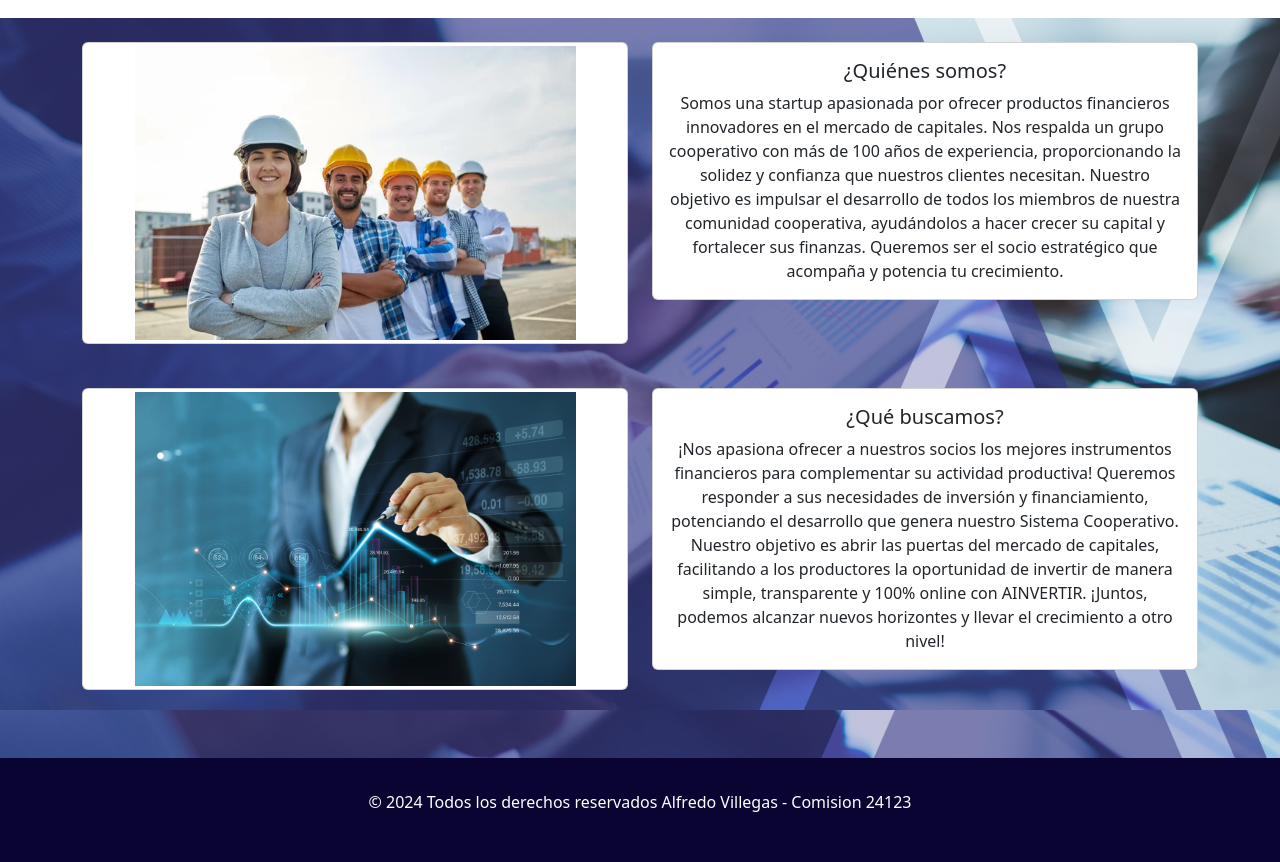
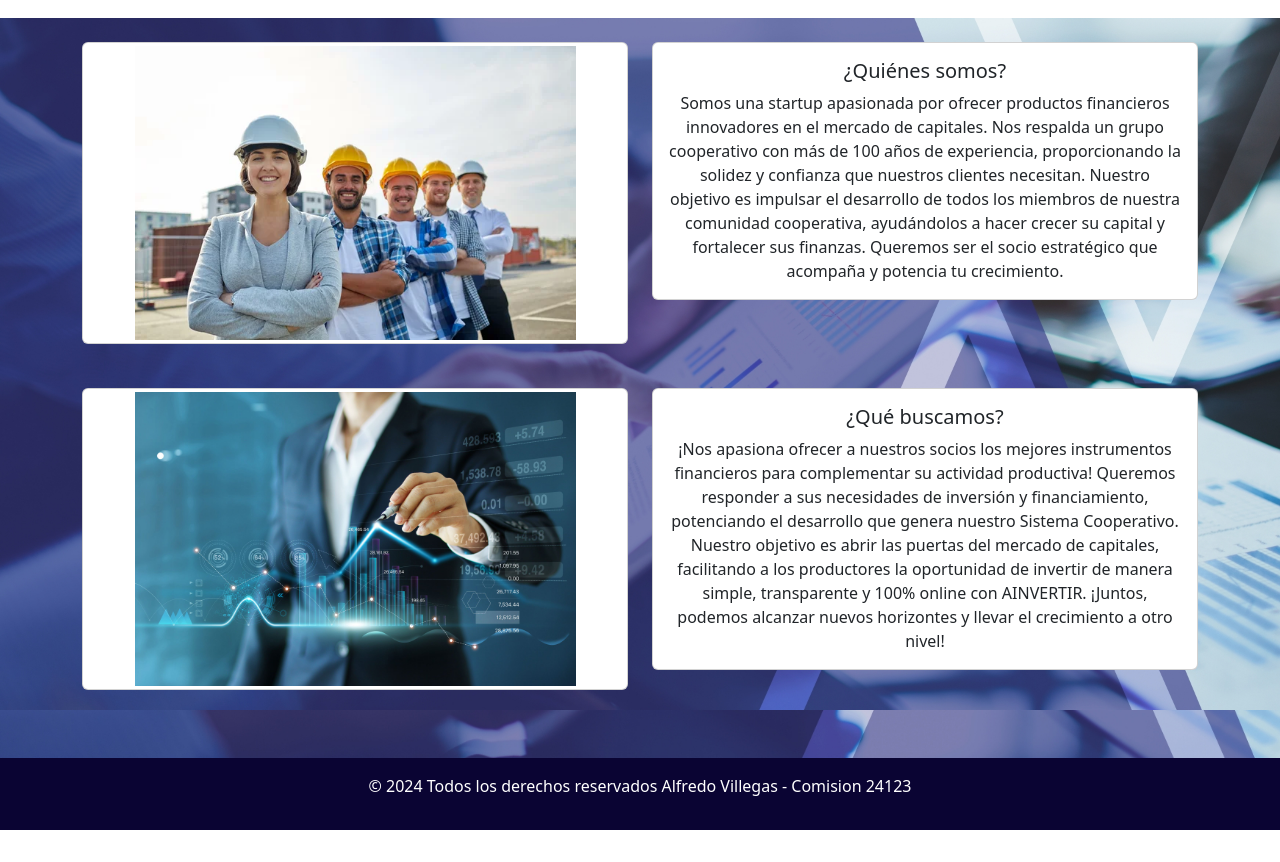
Before and after one commit to alvillegas-hk/proyectoCaC, a plain HTML site: page about.html in a window 1280 px wide. Shown: the part 83-945 px from the top of the page. After the commit the page ends 913 px from the top, so only its background shows below. Drawn offline with nearby package versions, Linux system fonts and the light colour scheme.

Commit message:
ultimo cambios

```diff
--- a/about.html
+++ b/about.html
@@ -66,7 +66,6 @@
                 </div>
             </div>
         </main>
-    <footer>
 
 
     <footer>
```
